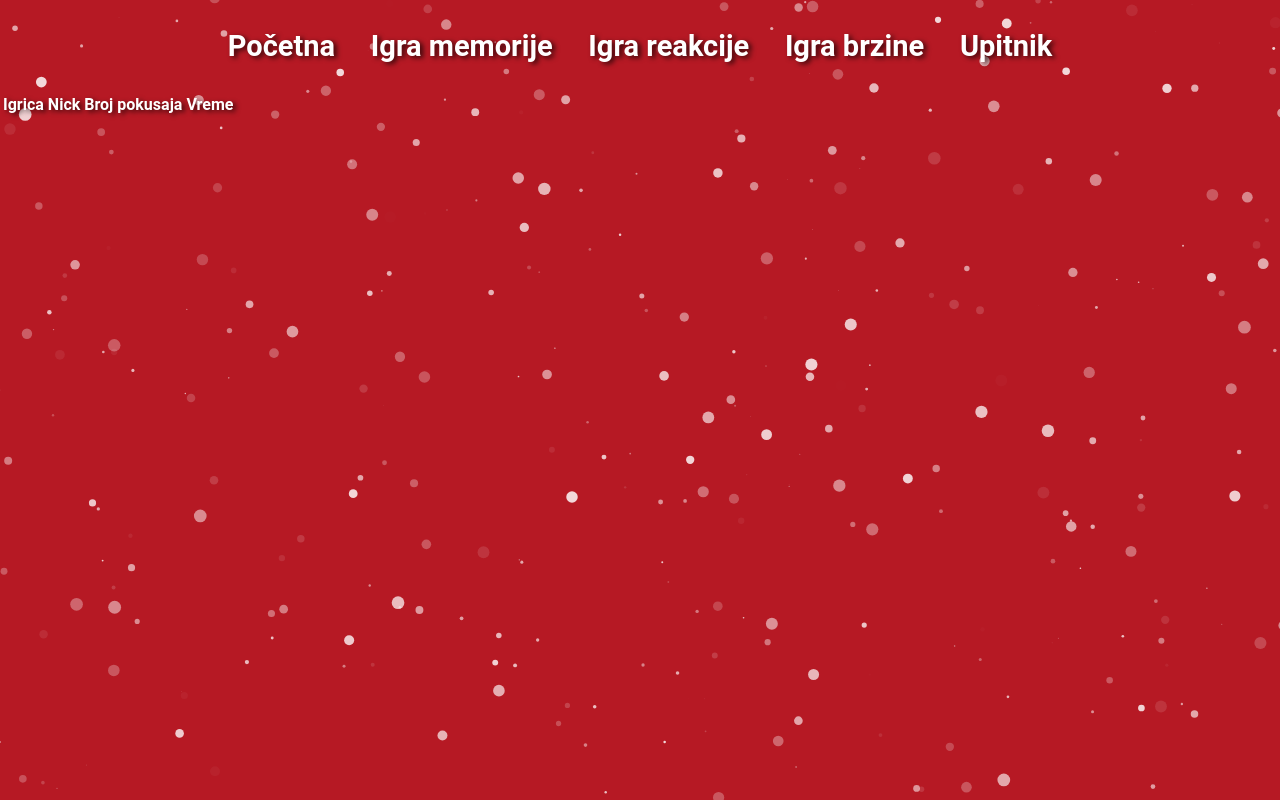
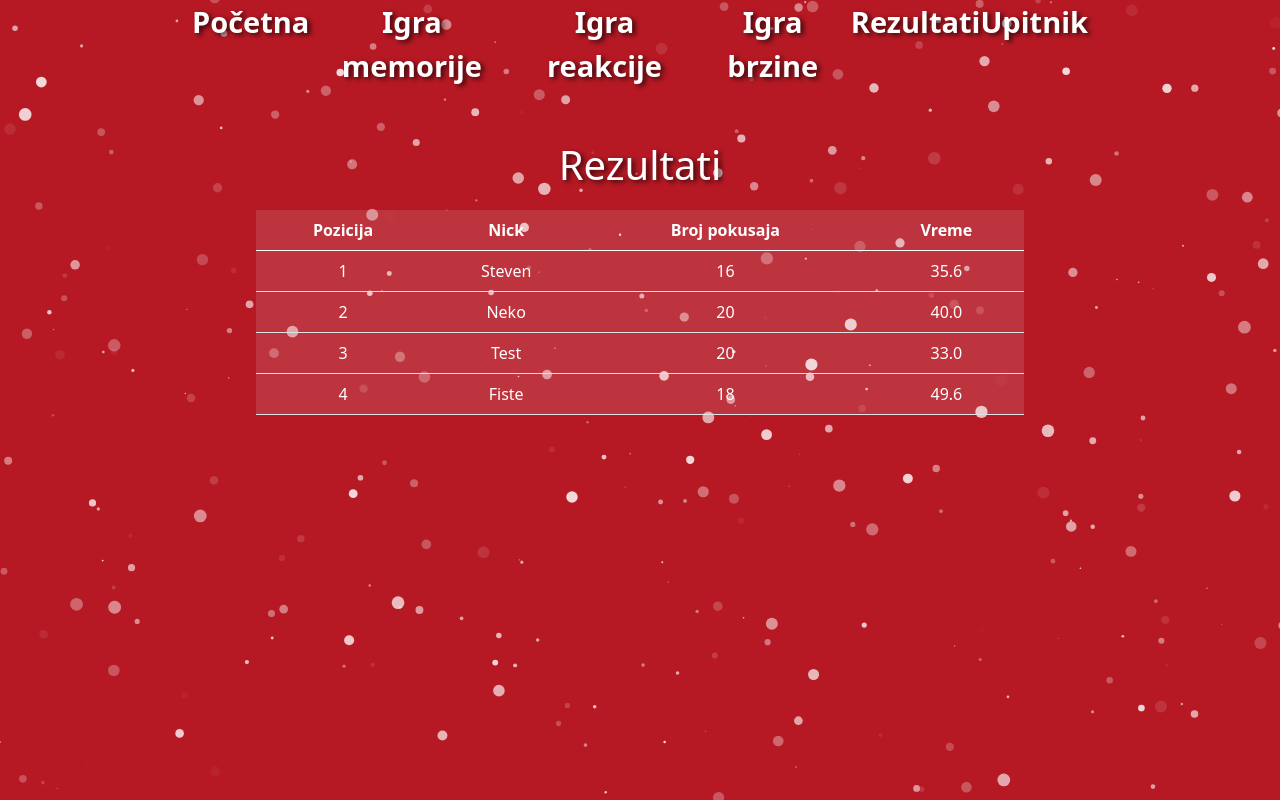
Before and after one commit to petkostefan/epos-igrice-django, a Django app: template epos_igrice/igrice/templates/igrice/rezultati.html in a window 1280 px wide. Run offline with Django 3.2, Linux system fonts and the light colour scheme; the template is opened without the code that fills it: values that come from a table or form of the project are taken from there, others are empty; data comes from the database, SQL or seed files in the repository; both versions use the stored data as it was after the commit.

Commit message:
dodata stranica sa rezultatima

```diff
--- a/epos_igrice/igrice/templates/igrice/base.html
+++ b/epos_igrice/igrice/templates/igrice/base.html
@@ -8,6 +8,7 @@
     {% block head %}
 
     {% endblock head %}
+    <link href="https://cdn.jsdelivr.net/npm/bootstrap@5.0.0-beta1/dist/css/bootstrap.min.css" rel="stylesheet" integrity="sha384-giJF6kkoqNQ00vy+HMDP7azOuL0xtbfIcaT9wjKHr8RbDVddVHyTfAAsrekwKmP1" crossorigin="anonymous">
     <link rel="stylesheet" href="{% static '/css/pocetna.css' %}">
     <meta name="viewport" content="width=device-width, initial-scale=1.0">
     <title>{% block title %}{% endblock title %}</title>
@@ -20,6 +21,7 @@
         <p><a href="{% url 'memorije' %}">Igra memorije</a></p>
         <p><a href="{% url 'reakcija' %}">Igra reakcije</a></p>
         <p><a href="{% url 'brzina' %}">Igra brzine</a></p>
+        <p><a href="{% url 'rezultati' %}">Rezultati</a></p>
         <p><a href="{% url 'upitnik' %}">Upitnik</a></p>
     </div>
     <div class="meniTelefon">
@@ -30,6 +32,7 @@
             <a href="{% url 'memorije' %}">Igra memorije</a>
             <a href="{% url 'reakcija' %}">Igra reakcije</a>
             <a href="{% url 'brzina' %}">Igra brzine</a>
+            <a href="{% url 'rezultati' %}">Rezultati</a>
             <a href="{% url 'upitnik' %}">Upitnik</a>
           </div>
     </div>
--- a/epos_igrice/igrice/templates/igrice/rezultati.html
+++ b/epos_igrice/igrice/templates/igrice/rezultati.html
@@ -9,19 +9,21 @@
 {% endblock title %}
 
 {% block body %}
-<table class="table table-hover">
+<h1 style="margin-top: 3%;">Rezultati</h1>
+<div class="d-flex justify-content-right">
+  <table class="table text-white tabela">
     <thead>
       <tr>
-            <th scope="col">Igrica</th>
+        <th scope="col">Pozicija</th>
         <th scope="col">Nick</th>
         <th scope="col">Broj pokusaja</th>
         <th scope="col">Vreme</th>
       </tr>
     </thead>
     <tbody>
-        {% for rezultat in rezultati %}
-          <tr >
-            <td>{{ rezultat.igrica }}</td>
+      {% for rezultat in memorije %}
+      <tr>
+        <td>{{ forloop.counter }}</td>
         <td>{{ rezultat.nick }}</td>
         <td>{{ rezultat.pokusaji }}</td>
         <td>{{ rezultat.vreme }}</td>
@@ -29,4 +31,5 @@
       {% endfor %}
     </tbody>
   </table>
+</div>
 {% endblock body %}
--- a/epos_igrice/igrice/urls.py
+++ b/epos_igrice/igrice/urls.py
@@ -9,5 +9,4 @@ urlpatterns = [
     path('brzina/', views.pocetna, name='brzina'),
     path('upitnik/', views.pocetna, name='upitnik'),
     path('rezultati/', views.rezultati, name='rezultati'),
-
 ]
--- a/epos_igrice/static/css/memorije.css
+++ b/epos_igrice/static/css/memorije.css
@@ -47,7 +47,7 @@ h1{
 }
 
 .igra div img{
-  border-radius: 15px;
+  /* border-radius: 15px; */
 }
 
 .igra img {
--- a/epos_igrice/static/css/pocetna.css
+++ b/epos_igrice/static/css/pocetna.css
@@ -12,6 +12,12 @@ body{
 /* Particles */
 canvas{
     display: block;
+}
+
+.tabela{
+    margin: 1% 20% 0 20%;
+    background-color: rgba(255, 255, 255, 0.123);
+    text-shadow: none;
 }
 
 .naslov{
@@ -133,6 +139,10 @@ canvas{
         text-shadow: 1px 1px 3px rgba(0, 0, 0, 0.726);
     }
 
+    .tabela{
+        margin: 0;
+    }
+
     .meni{
         display: none;
     }
```
Also changed, not shown: epos_igrice/igrice/views.py (+4 -3 lines), epos_igrice/db.sqlite3. Lines whose indentation alone changed are shown as unchanged.
